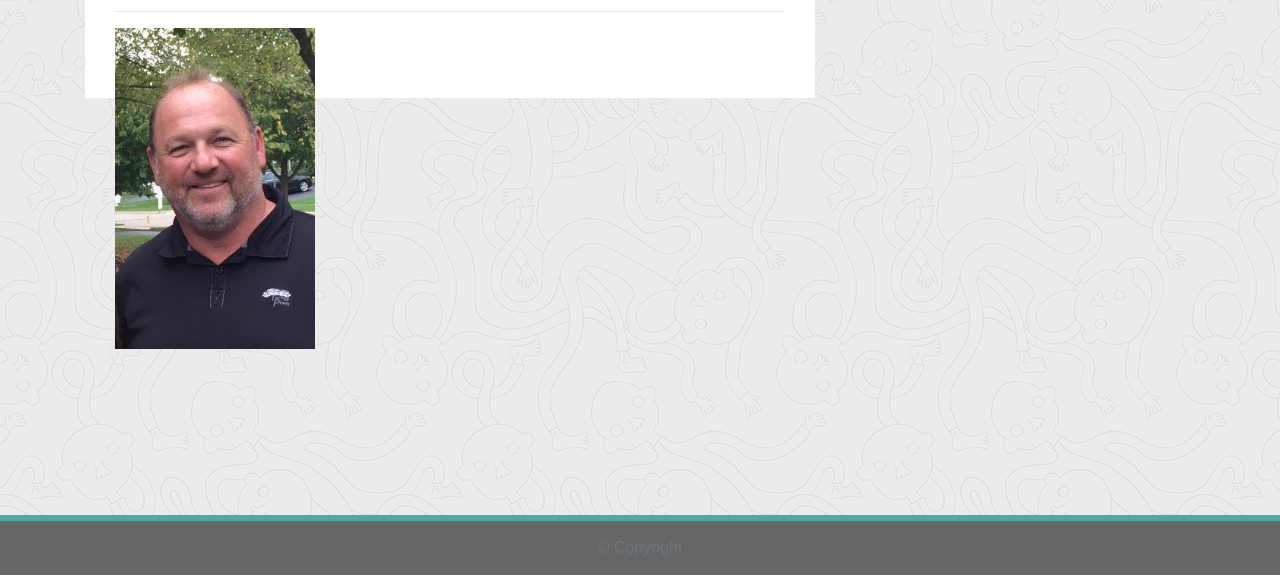
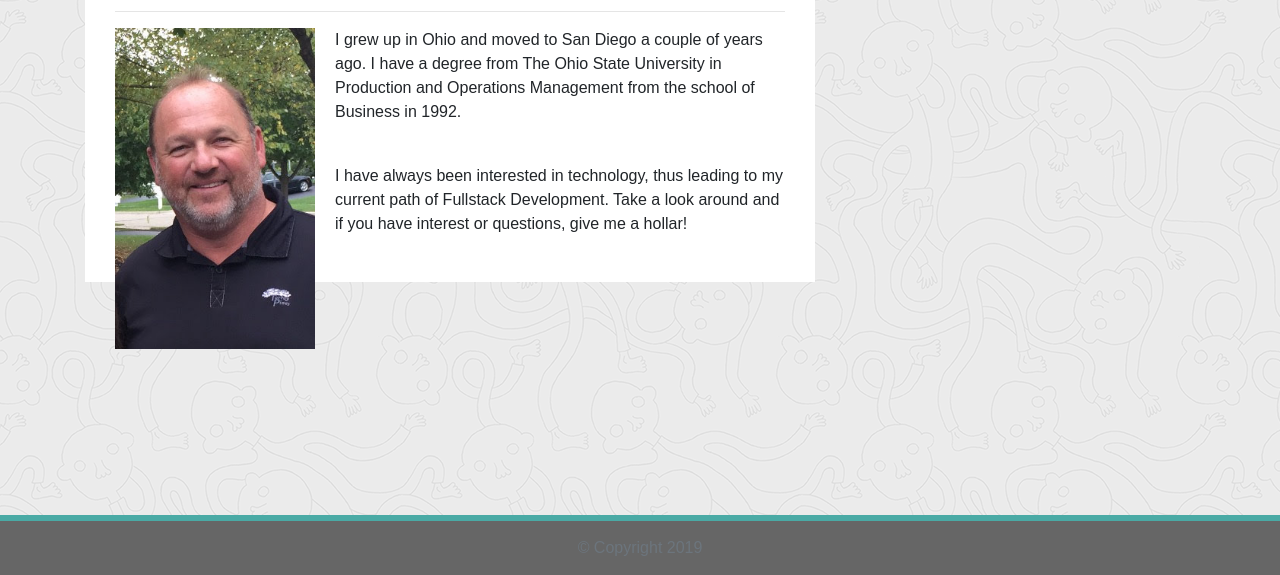
Before and after one commit to buckibill/portfolio_bootstrap, a plain HTML site: page index.html in a window 1280 px wide. Shown: the part 225-800 px from the top of the page. Drawn offline with nearby package versions, Linux system fonts and the light colour scheme; files whose address does not match are found by name.

Commit message:
updating portfolio

```diff
--- a/index.html
+++ b/index.html
@@ -14,6 +14,8 @@
 
   <title>Portfolio</title>
 </head>
+
+<body>
   <nav class="navbar navbar-expand-lg navbar-light bg-light">
     <div class="container">
       <!-- Brand and toggle get grouped for better mobile display -->
@@ -51,10 +53,17 @@
           <hr />
           <img src="assets/images/profile_pic.jpg" alt="" id="about-image" />
           <!-- About me -->
-          <p></p>
+          <p> I grew up in Ohio and moved to San Diego a couple of years ago.
+            I have a degree from The Ohio State University in Production and Operations Management
+            from the school of Business in 1992.
+          </p>
           <br />
           <!-- About me -->
-          <p></p>
+          <p>I have always been interested in technology, thus leading to my current path of Fullstack Development. Take
+            a
+            look around
+            and if you have interest or questions, give me a hollar!
+          </p>
         </article>
       </div>
     </section>
@@ -65,7 +74,7 @@
   <footer class="footer">
     <div class="two-toned-footer-color"></div>
     <p class="text-muted text-muted-footer text-center">
-      &copy; Copyright
+      &copy; Copyright 2019
     </p>
   </footer>
   <!-- End of footer -->
@@ -79,4 +88,5 @@
 
 
 </body>
+
 </html>
```
Also changed, not shown: contact.html (+3 -21 lines), portfolio.html (+6 -3 lines). Lines whose indentation alone changed are shown as unchanged.
